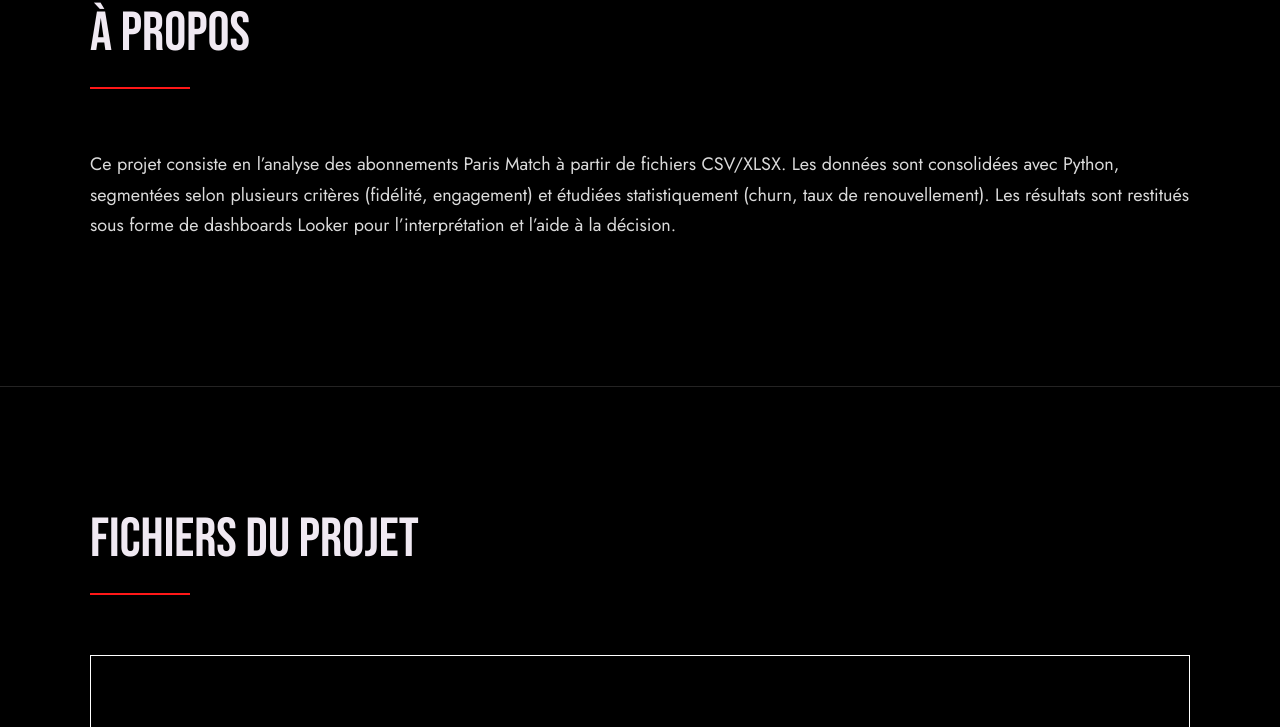
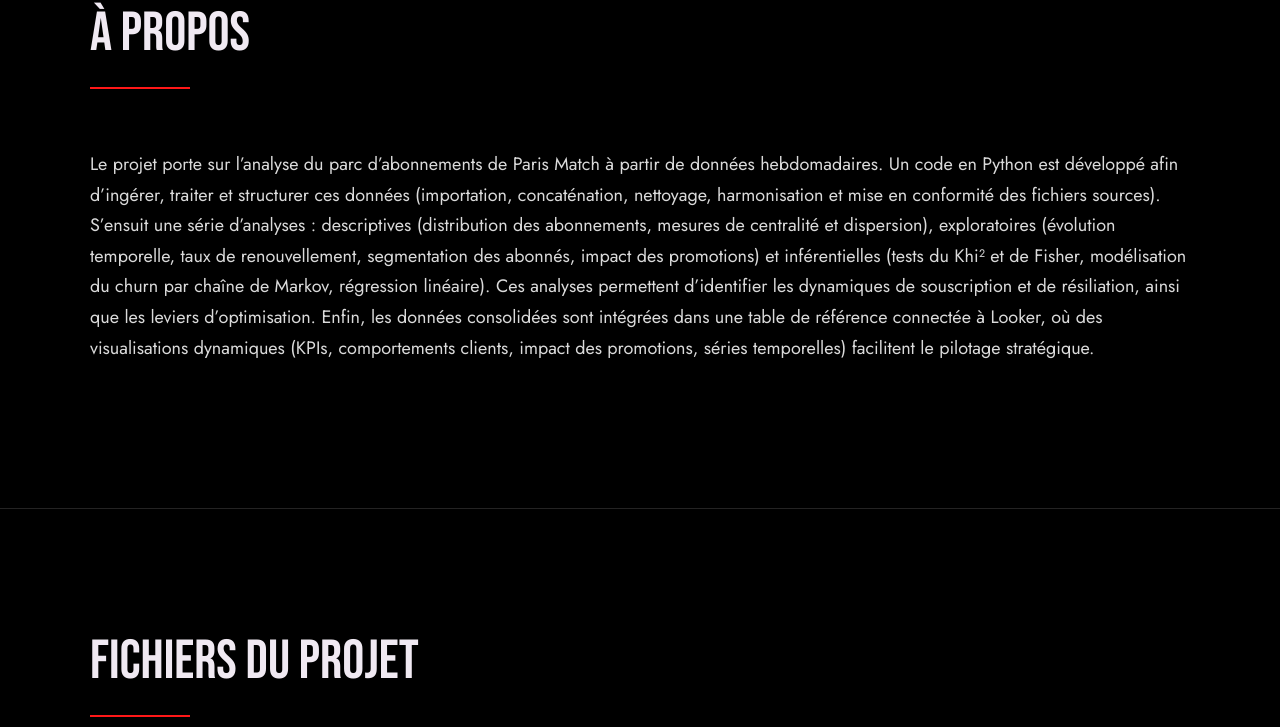
Before and after one commit to paulianne-fontoura/exercise-pm, a plain HTML site: page index.html in a window 1280 px wide. Shown: the part 919-1646 px from the top of the page. Drawn offline with Linux system fonts and the light colour scheme.

Commit message:
description

```diff
--- a/index.html
+++ b/index.html
@@ -58,7 +58,7 @@
           <div class="work_text">
             <!-- Replace the below paragraph with info about yourself -->
             <p>
-              Ce projet consiste en l’analyse des abonnements Paris Match à partir de fichiers CSV/XLSX. Les données sont consolidées avec Python, segmentées selon plusieurs critères (fidélité, engagement) et étudiées statistiquement (churn, taux de renouvellement). Les résultats sont restitués sous forme de dashboards Looker pour l’interprétation et l’aide à la décision.
+              Le projet porte sur l’analyse du parc d’abonnements de Paris Match à partir de données hebdomadaires. Un code en Python est développé afin d’ingérer, traiter et structurer ces données (importation, concaténation, nettoyage, harmonisation et mise en conformité des fichiers sources). S’ensuit une série d’analyses : descriptives (distribution des abonnements, mesures de centralité et dispersion), exploratoires (évolution temporelle, taux de renouvellement, segmentation des abonnés, impact des promotions) et inférentielles (tests du Khi² et de Fisher, modélisation du churn par chaîne de Markov, régression linéaire). Ces analyses permettent d’identifier les dynamiques de souscription et de résiliation, ainsi que les leviers d’optimisation. Enfin, les données consolidées sont intégrées dans une table de référence connectée à Looker, où des visualisations dynamiques (KPIs, comportements clients, impact des promotions, séries temporelles) facilitent le pilotage stratégique.
             </p>
 
           </div>
```
